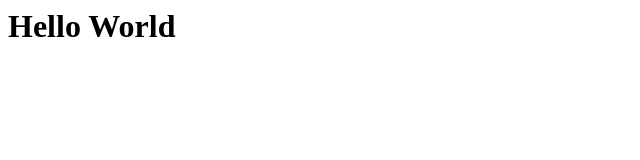
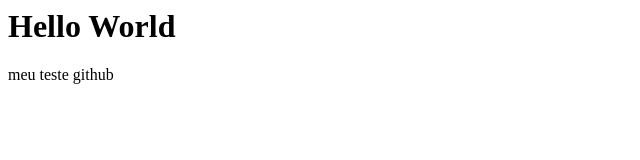
Before and after one commit to adoniranfranceh/teste_git, a plain HTML site: page index.html in a window 1280 px wide. Shown: the full height of the page, 0-640 px from the left. Drawn offline with Linux system fonts and the light colour scheme.

Commit message:
adicionei um paragrafo

```diff
--- a/index.html
+++ b/index.html
@@ -1 +1,3 @@
 <h1>Hello World</h1>
+
+<p>meu teste github</p>
```
